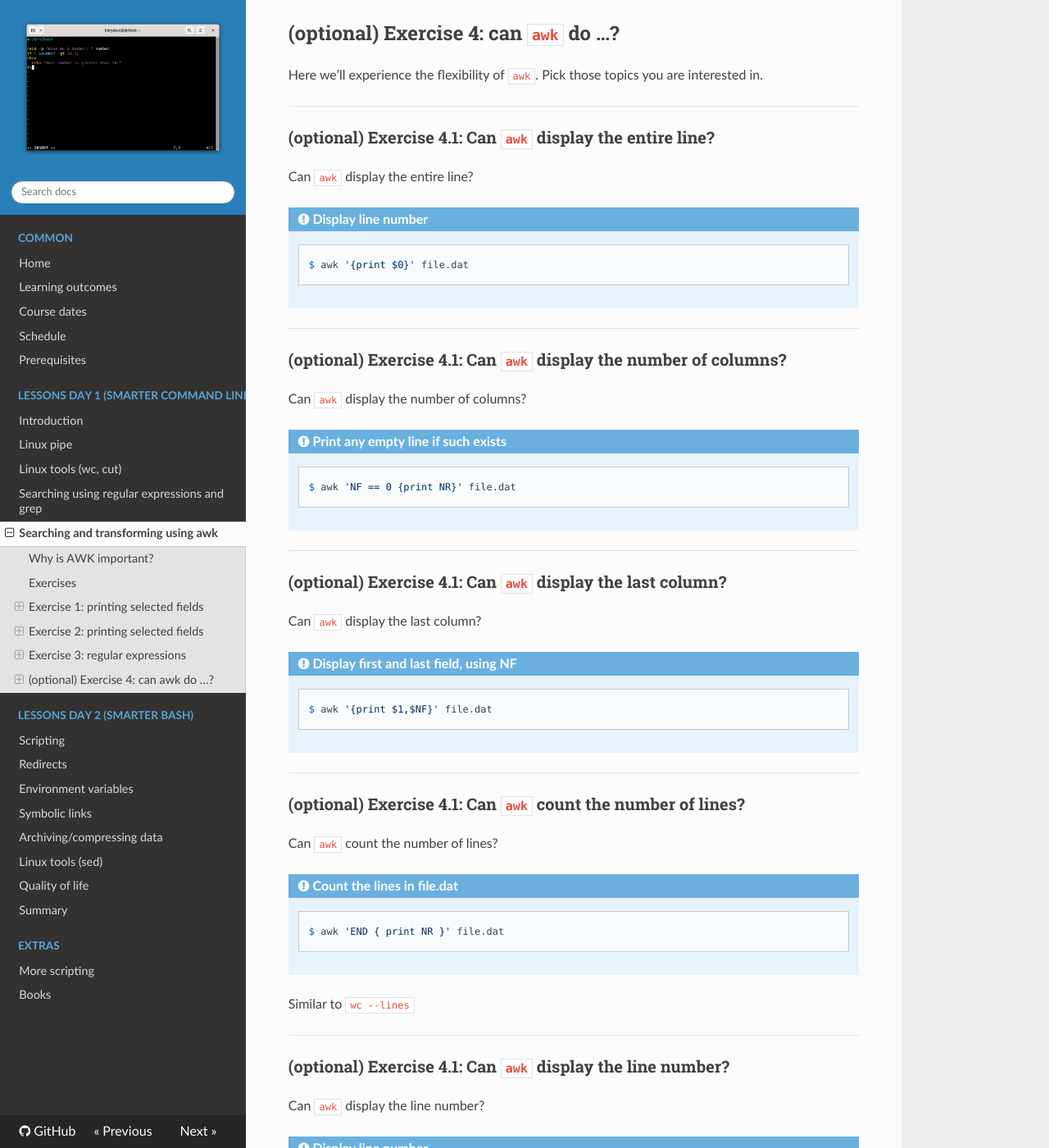
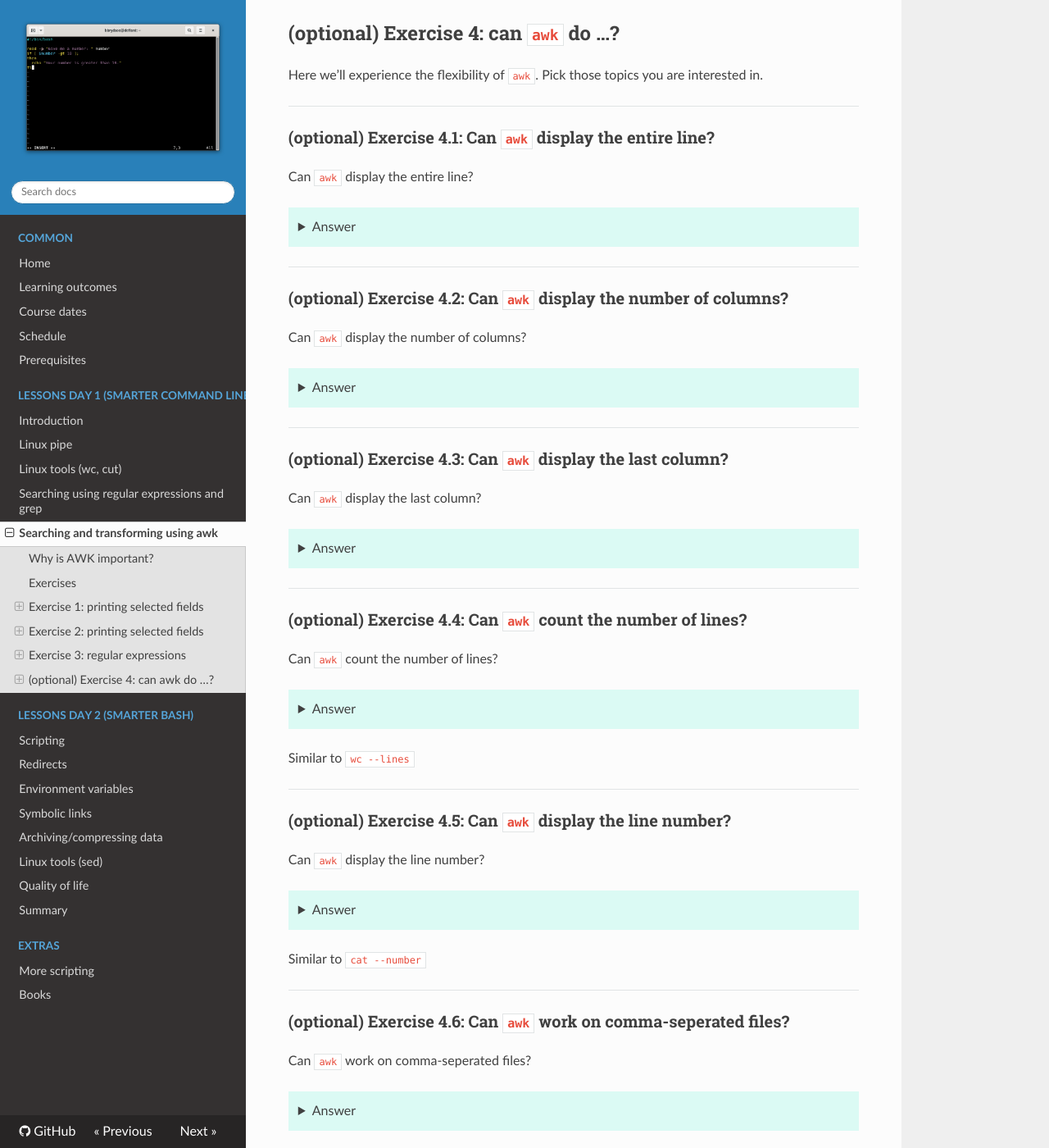
Before and after one commit to UPPMAX/linux-command-line-201, an MkDocs documentation site: the page built from docs/sessions/awk/README.md, in a window 1280 px wide and 1400 px high, scrolled down 4150 px. Shown: the whole window at 82% size. Built offline with MkDocs 1.6.1, drawn with Linux system fonts in a browser that asks for light colours; nearby versions of some CDN libraries; some of the changed text lies outside the part shown.

Commit message:
Number exercises

````diff
--- a/docs/sessions/awk/README.md
+++ b/docs/sessions/awk/README.md
@@ -534,7 +534,7 @@ Pick those topics you are interested in.
 
 Can `awk` display the entire line?
 
-!!! note "Display line number"
+??? tip "Answer"
 
     ```bash
     $ awk '{print $0}' file.dat
@@ -542,35 +542,35 @@ Can `awk` display the entire line?
 
 ---
 
-### (optional) Exercise 4.1: Can `awk` display the number of columns?
+### (optional) Exercise 4.2: Can `awk` display the number of columns?
 
 Can `awk` display the number of columns?
 
-!!! note "Print any empty line if such exists"
+??? tip "Answer"
 
     ```bash
-    $ awk 'NF == 0 {print NR}' file.dat
+    $ awk '{print NR}' file.dat
     ```
 
 ---
 
-### (optional) Exercise 4.1: Can `awk` display the last column?
+### (optional) Exercise 4.3: Can `awk` display the last column?
 
 Can `awk` display the last column?
 
-!!! note "Display first and last field, using NF"
+??? tip "Answer"
 
     ```bash
-    $ awk '{print $1,$NF}' file.dat
+    $ awk '{print $NF}' file.dat
     ```
 
 ---
 
-### (optional) Exercise 4.1: Can `awk` count the number of lines?
+### (optional) Exercise 4.4: Can `awk` count the number of lines?
 
 Can `awk` count the number of lines?
 
-!!! note "Count the lines in file.dat"
+??? tip "Answer"
 
     ```bash
     $ awk 'END { print NR }' file.dat
@@ -580,11 +580,11 @@ Similar to `wc --lines`
 
 ---
 
-### (optional) Exercise 4.1: Can `awk` display the line number?
+### (optional) Exercise 4.5: Can `awk` display the line number?
 
 Can `awk` display the line number?
 
-!!! note "Display line number"
+??? tip "Answer"
 
     ```bash
     $ awk '{print NR,$0}' file.dat
@@ -594,33 +594,55 @@ Similar to `cat --number`
 
 ---
 
-### (optional) Exercise 4.1: Can `awk` work on comma-seperated files?
+### (optional) Exercise 4.6: Can `awk` work on comma-seperated files?
 
 Can `awk` work on comma-seperated files?
 
----
+??? tip "Answer"
 
-### (optional) Exercise 4.1: Can `awk` show something once at the start?
+    ```bash
+    $ awk --field-separator "," '{print NR,$0}' file.dat
+    ```
+
+
+### (optional) Exercise 4.7: Can `awk` show something once at the start?
 
 Can `awk` do X?
 
+??? tip "Answer"
+
+    ```bash
+    $ awk { BEGIN { print "Counting ..."} { print NR } }' file.dat
+    ```
+
 ---
 
-### (optional) Exercise 4.1: Can `awk` show something once at the end?
+### (optional) Exercise 4.8: Can `awk` show something once at the end?
 
 Can `awk` do X?
 
+??? tip "Answer"
+
+    ```bash
+    $ awk { { print NR } END { print "Counting ..."} }' file.dat
+    ```
+
 ---
 
-### (optional) Exercise 4.1: Can `awk` use variables?
+### (optional) Exercise 4.9: Can `awk` use variables?
 
 Can `awk` use variables?
 
 !!! note "Finding the length of the longest line"
 
+
+    <!-- markdownlint-disable MD013 --><!-- A bash one-liner cannot be split up over lines, hence will break 80 characters per line -->
+
     ```bash
-    $ awk '{ if (length($0) > max) max = length($0) } END { print max }' file.dat
+    $ awk '{ BEGIN { max = 0 } { if (length($0) > max) max = length($0) } } END { print max }' file.dat
     ```
+
+    <!-- markdownlint-enable MD013 -->
 
 ---
 
@@ -637,7 +659,7 @@ Can `awk` use variables?
 
 ---
 
-!!! info Learning AWK
+!!! info "Learning AWK"
 
     <!-- markdownlint-disable MD013 --><!-- Tables cannot be split up over lines, hence will break 80 characters per line -->
 
````
